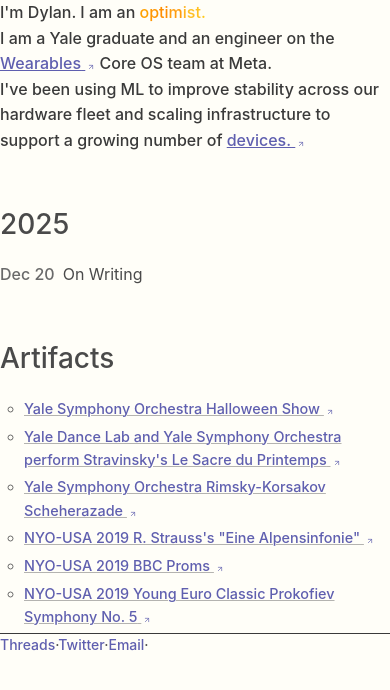
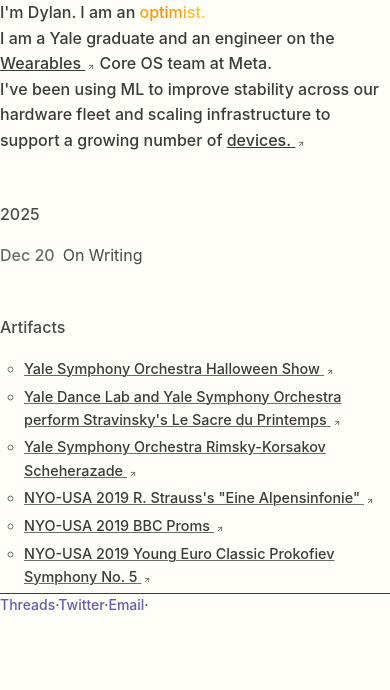
Before and after one commit to dylanfernandezdelara/dylanfdl_website, a Next.js app: page /about in a window 390 px wide. Shown: the top 690 px of the page. Built offline with nearby package versions, Linux system fonts and the light colour scheme; no server answers.

Commit message:
refactor: migrate shared components to tailwind utilities

```diff
--- a/components/ExternalLink.tsx
+++ b/components/ExternalLink.tsx
@@ -1,4 +1,5 @@
 import { ArrowUpRight } from 'lucide-react'
+import { cn } from '@/lib/utils'
 
 interface ExternalLinkProps {
   href: string
@@ -17,7 +18,13 @@
   className,
   allowWrap = false
 }: ExternalLinkProps) {
-  const classes = ['external-link', className].filter(Boolean).join(' ')
+  const classes = cn(
+    'inline align-baseline leading-[inherit] text-fg1',
+    allowWrap ? 'whitespace-normal' : 'whitespace-nowrap',
+    noUnderline ? 'no-underline' : 'underline',
+    thinGreyUnderline && 'decoration-gray decoration-[1px]',
+    className
+  )
 
   return (
     <a
@@ -25,20 +32,14 @@
       target="_blank"
       rel="noopener noreferrer"
       className={classes}
-      style={{
-        textDecoration: noUnderline ? 'none' : thinGreyUnderline ? 'underline' : 'underline',
-        textDecorationColor: thinGreyUnderline ? 'color-mix(in oklab, var(--gray), transparent 50%)' : undefined,
-        textDecorationThickness: thinGreyUnderline ? '1px' : undefined,
-        display: 'inline',
-        verticalAlign: 'baseline',
-        lineHeight: 'inherit',
-        whiteSpace: allowWrap ? 'normal' : 'nowrap'
-      }}
     >
       {children}
-      <span style={{ whiteSpace: 'nowrap' }}>
+      <span className="whitespace-nowrap">
         {'\u00A0'}
-        <ArrowUpRight size={8} style={{ verticalAlign: 'baseline', display: 'inline-block', marginLeft: '0.125rem', marginBottom: '-0.125rem' }} />
+        <ArrowUpRight
+          size={8}
+          className="mb-[-0.125rem] ml-0.5 inline-block align-baseline"
+        />
       </span>
     </a>
   )
--- a/components/RainbowText.tsx
+++ b/components/RainbowText.tsx
@@ -5,7 +5,7 @@
 
 export default function RainbowText({ text, delayMultiplier = 0.2 }: RainbowTextProps) {
   return (
-    <span style={{ display: 'inline-block' }}>
+    <span className="inline-block">
       {text.split('').map((letter, index) => {
         const delay = index * delayMultiplier
 
--- a/components/SectionHeading.tsx
+++ b/components/SectionHeading.tsx
@@ -1,3 +1,5 @@
+import { cn } from '@/lib/utils'
+
 interface SectionHeadingProps {
   children: React.ReactNode
   marginTop?: string
@@ -13,17 +15,16 @@
   }
 
   return (
-    <h2 className={className} style={{
-      // Use CSS variables so page-level CSS can control sizing/spacing without `!important`
-      // and without fighting inline styles.
-      fontSize: 'var(--section-heading-font-size, 1.75rem)',
-      fontWeight: '500',
-      marginTop: 'var(--section-heading-margin-top, 3rem)',
-      marginBottom: 'var(--section-heading-margin-bottom, 1rem)',
-      color: 'var(--fg0)',
-      ...cssVarOverrides,
-      ...style
-    }}>
+    <h2
+      className={cn(
+        'mb-[var(--section-heading-margin-bottom,1rem)] mt-[var(--section-heading-margin-top,3rem)] text-[var(--section-heading-font-size,1.75rem)] font-medium text-fg0',
+        className
+      )}
+      style={{
+        ...cssVarOverrides,
+        ...style,
+      }}
+    >
       {children}
     </h2>
   )
--- a/components/VisitorCounter.tsx
+++ b/components/VisitorCounter.tsx
@@ -1,16 +1,7 @@
 'use client'
 
 import { useEffect, useState } from 'react'
-
-const COUNTER_STYLES: React.CSSProperties = {
-  opacity: 0,
-  transition: 'opacity 0.6s ease-in-out',
-}
-
-const COUNTER_VISIBLE_STYLES: React.CSSProperties = {
-  ...COUNTER_STYLES,
-  opacity: 1,
-}
+import { cn } from '@/lib/utils'
 
 function formatNumber(num: number): string {
   return num.toLocaleString()
@@ -77,7 +68,12 @@
   }
 
   return (
-    <span style={isVisible ? COUNTER_VISIBLE_STYLES : COUNTER_STYLES}>
+    <span
+      className={cn(
+        'transition-opacity duration-700 ease-in-out',
+        isVisible ? 'opacity-100' : 'opacity-0'
+      )}
+    >
       {formatNumber(count)} visits
     </span>
   )
--- a/components/WritingSection.tsx
+++ b/components/WritingSection.tsx
@@ -1,34 +1,6 @@
 import Link from 'next/link'
-import type { CSSProperties } from 'react'
 import SectionHeading from '@/components/SectionHeading'
 import { formatPostDateShort, getPostsByYear } from '@/lib/posts'
-
-const LIST_STYLE: CSSProperties = {
-  listStyle: 'none',
-  padding: 0,
-  margin: '1rem 0 0 0',
-  display: 'flex',
-  flexDirection: 'column',
-  gap: '0.75rem',
-}
-
-const ITEM_STYLE: CSSProperties = {
-  display: 'flex',
-  gap: '0.5rem',
-  alignItems: 'baseline',
-}
-
-const DATE_STYLE: CSSProperties = {
-  color: 'var(--gray)',
-  fontSize: '1rem',
-}
-
-const TITLE_STYLE: CSSProperties = {
-  color: 'var(--fg2)',
-  fontSize: '1rem',
-  fontWeight: 400,
-  textDecoration: 'none',
-}
 
 export default function WritingSection() {
   const postsByYear = getPostsByYear()
@@ -36,15 +8,14 @@
 
   if (years.length === 0) {
     return (
-      <div style={{ marginTop: '3rem' }}>
+      <div className="mt-12">
         <SectionHeading
           marginTop="0"
-          className="about-section-heading fun-artifacts-heading"
-          style={{ color: 'var(--fg2)' }}
+          className="text-fg2 [--section-heading-font-size:1.25rem] min-[481px]:[--section-heading-font-size:1.375rem] md:[--section-heading-font-size:1.5rem]"
         >
           Essays
         </SectionHeading>
-        <p style={{ color: 'var(--fg1)', marginTop: '0.5rem' }}>
+        <p className="mt-2 text-fg1">
           No essays yet. Add markdown files to <code>content/essays/</code> and they will appear here.
         </p>
       </div>
@@ -52,22 +23,24 @@
   }
 
   return (
-    <div style={{ marginTop: '3rem' }}>
+    <div className="mt-12">
       {years.map((year, index) => (
-        <div key={year} style={{ marginTop: index === 0 ? '0' : '2rem' }}>
+        <div key={year} className={index === 0 ? 'mt-0' : 'mt-8'}>
           <SectionHeading
             marginTop={index === 0 ? '0' : undefined}
-            className="about-section-heading fun-artifacts-heading"
-            style={{ color: 'var(--fg2)' }}
+            className="text-fg2 [--section-heading-font-size:1.25rem] min-[481px]:[--section-heading-font-size:1.375rem] md:[--section-heading-font-size:1.5rem]"
           >
             {year}
           </SectionHeading>
 
-          <ul style={LIST_STYLE}>
+          <ul className="mt-4 flex list-none flex-col gap-3 p-0">
             {postsByYear[year].map((post) => (
-              <li key={post.slug} style={ITEM_STYLE}>
-                <span style={DATE_STYLE}>{formatPostDateShort(post.date)}</span>
-                <Link href={`/essays/${post.slug}`} style={TITLE_STYLE}>
+              <li key={post.slug} className="flex items-baseline gap-2">
+                <span className="text-base text-gray">{formatPostDateShort(post.date)}</span>
+                <Link
+                  href={`/essays/${post.slug}`}
+                  className="text-base font-normal text-fg2 no-underline transition-colors hover:text-fg1"
+                >
                   {post.title}
                 </Link>
               </li>
```
